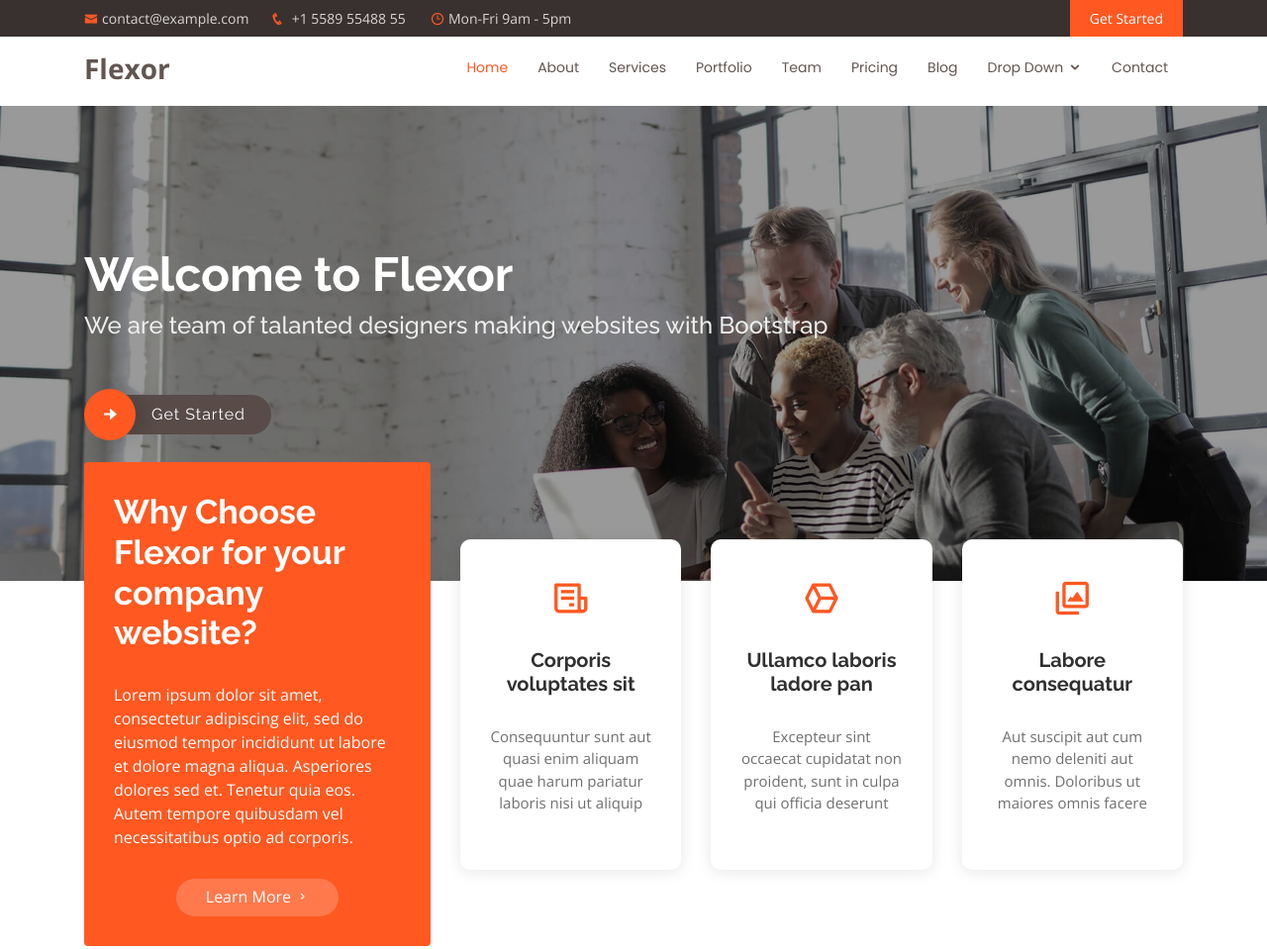
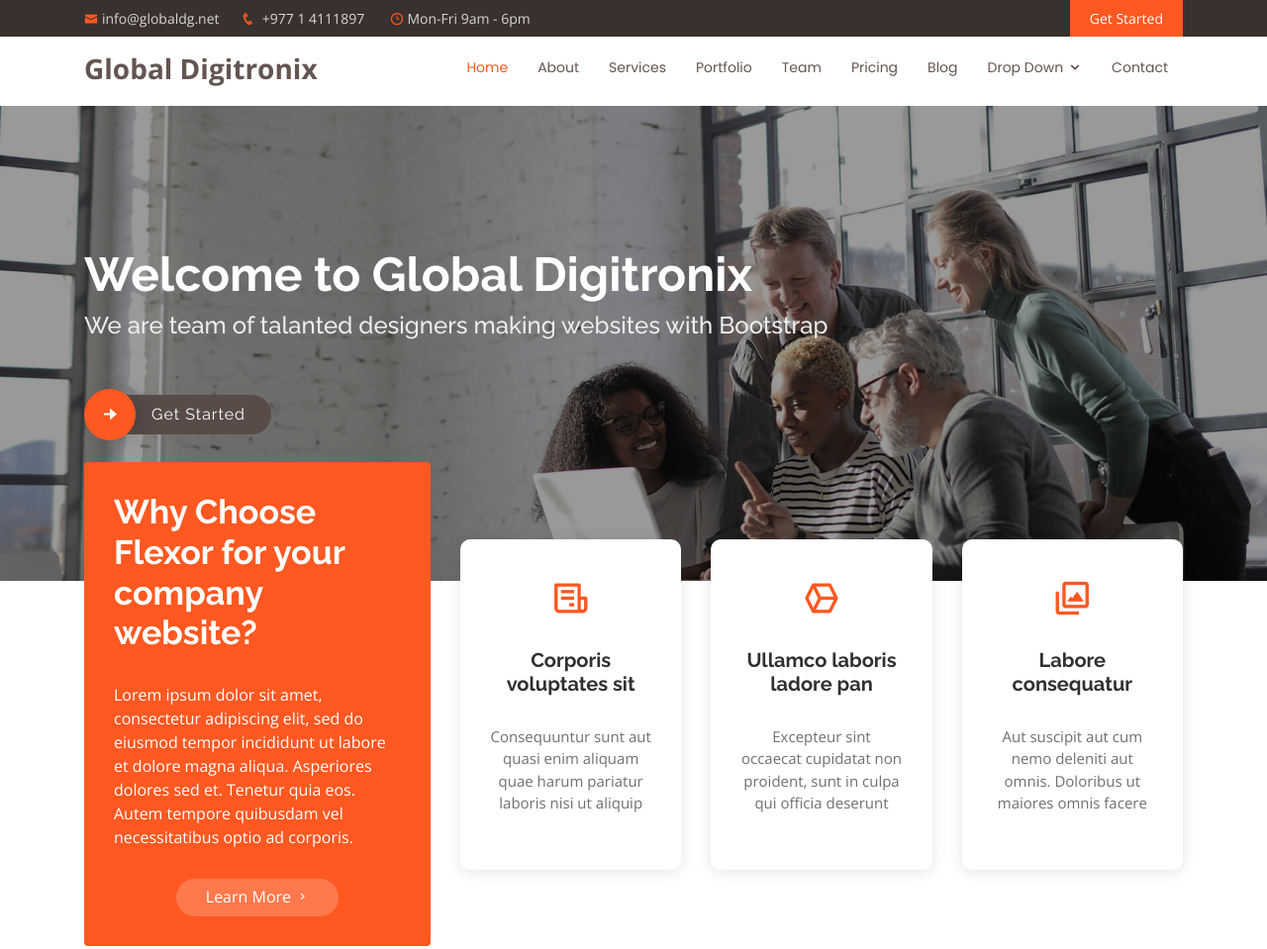
Before and after one commit to sandeeprajgurung/Global-Digitronix, a plain HTML site: page index.html in a window 1280 px wide. Shown: the top 959 px of the page at 99% size. Drawn offline with nearby package versions, Linux system fonts and the light colour scheme.

```diff
--- a/index.html
+++ b/index.html
@@ -42,9 +42,9 @@
     <div class="container d-flex">
       <div class="contact-info mr-auto">
         <ul>
-          <li><i class="icofont-envelope"></i><a href="mailto:contact@example.com">contact@example.com</a></li>
-          <li><i class="icofont-phone"></i> +1 5589 55488 55</li>
-          <li><i class="icofont-clock-time icofont-flip-horizontal"></i> Mon-Fri 9am - 5pm</li>
+          <li><i class="icofont-envelope"></i><a href="mailto:contact@example.com">info@globaldg.net</a></li>
+          <li><i class="icofont-phone"></i> +977 1 4111897</li>
+          <li><i class="icofont-clock-time icofont-flip-horizontal"></i> Mon-Fri 9am - 6pm</li>
         </ul>
 
       </div>
@@ -59,7 +59,7 @@
     <div class="container d-flex">
 
       <div class="logo mr-auto">
-        <h1 class="text-light"><a href="index.html"><span>Flexor</span></a></h1>
+        <h1 class="text-light"><a href="index.html"><span>Global Digitronix</span></a></h1>
         <!-- Uncomment below if you prefer to use an image logo -->
         <!-- <a href="index.html"><img src="assets/img/logo.png" alt="" class="img-fluid"></a>-->
       </div>
@@ -101,7 +101,7 @@
   <!-- ======= Hero Section ======= -->
   <section id="hero" class="d-flex flex-column justify-content-center align-items-center">
     <div class="container" data-aos="fade-in">
-      <h1>Welcome to Flexor</h1>
+      <h1>Welcome to Global Digitronix</h1>
       <h2>We are team of talanted designers making websites with Bootstrap</h2>
       <div class="d-flex align-items-center">
         <i class="bx bxs-right-arrow-alt get-started-icon"></i>
```
Also changed, not shown: assets/img/logo.png (added).
